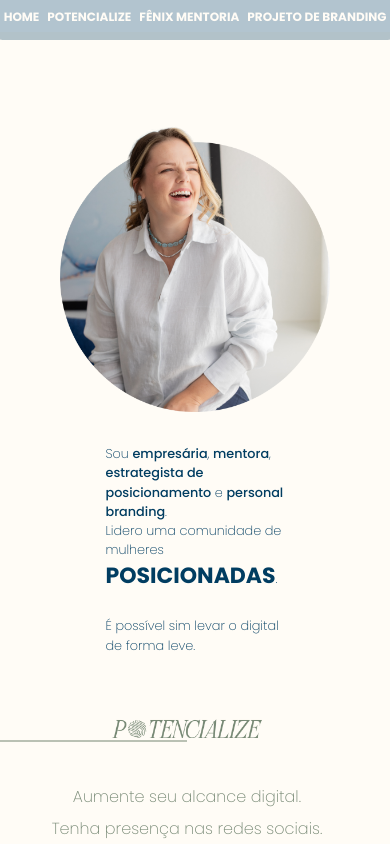
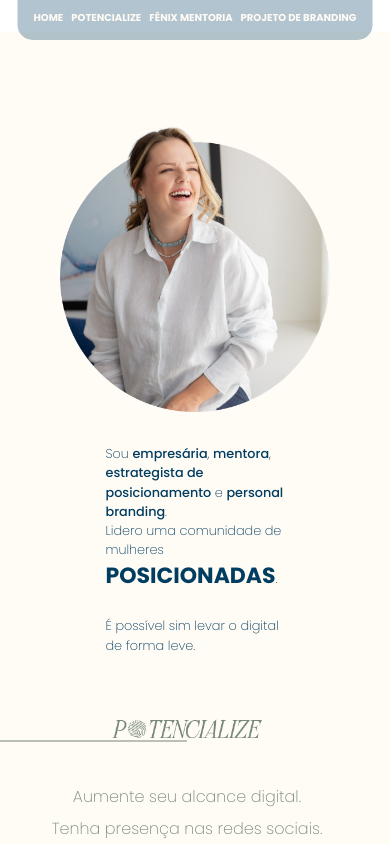
Before and after one commit to daniielsouz/Caroline-Bottamelli, a React (Vite) app in the folder client/: page / in a window 390 px wide. Shown: the top 844 px of the page. Built offline with nearby package versions, Linux system fonts and the light colour scheme; no server answers.

Commit message:
Ajusta responsividade

```diff
--- a/client/src/components/Header/index.module.css
+++ b/client/src/components/Header/index.module.css
@@ -12,7 +12,7 @@
   margin: auto;
   border-radius: 0 0 15px 15px;
   transition: background-color 0.3s ease-in-out;
-  background-color: var(--color-text-Carol-light); /* fallback */
+  background-color: var(--color-text-Carol-light);
 }
 
 .menu {
@@ -77,3 +77,8 @@
     text-decoration: underline;
   }
 }
+@media (max-width: 500px) {
+  .menu a {
+    font-size: 10px;
+  }
+}
```
